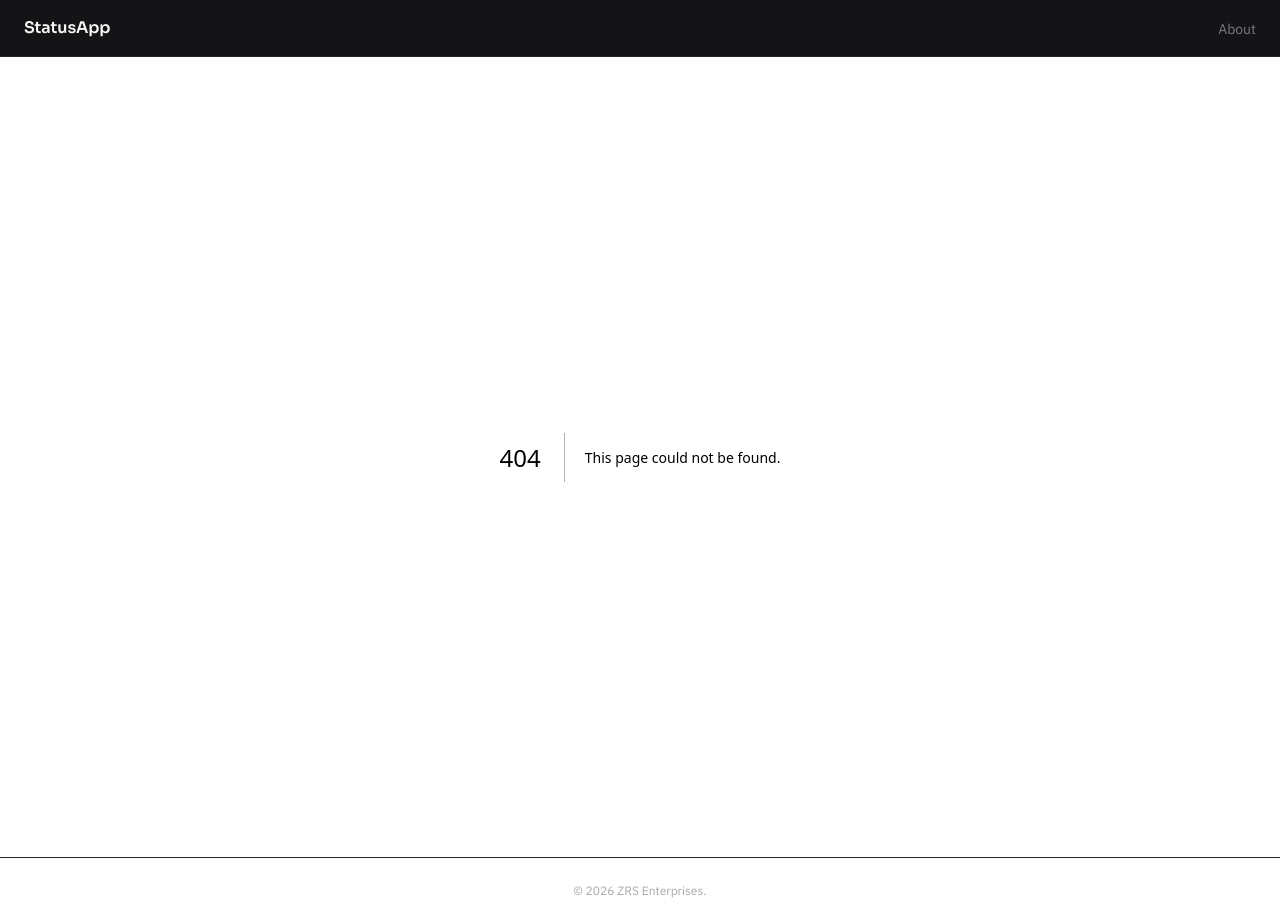
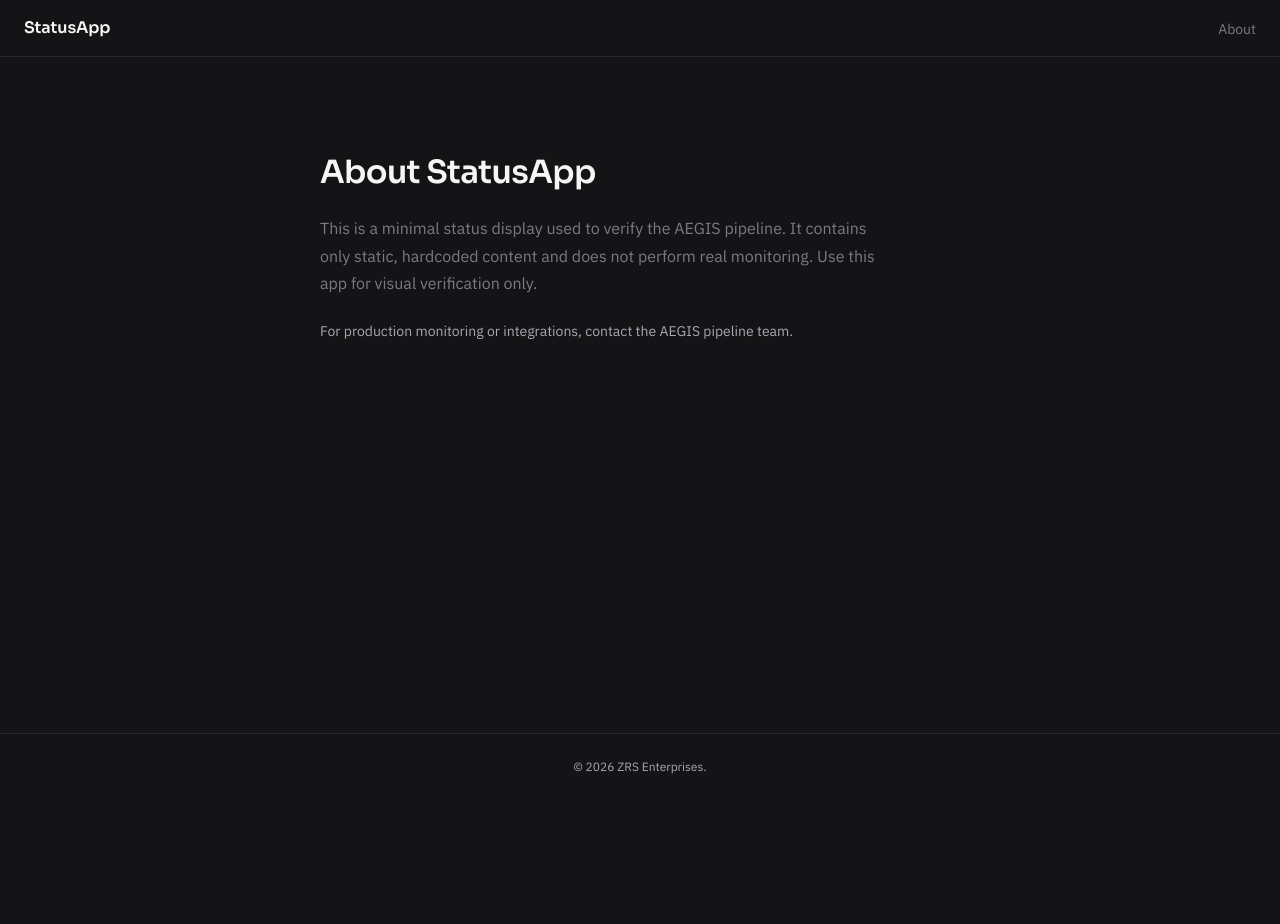
Before and after one commit to AEGIS-OSX/statusapp-pftest-1779646814, a Next.js app: page /about in a window 1280 px wide. Before the commit this address had no page. After the commit the page ends 800 px from the top, so only its background shows below. Built offline with nearby package versions, Linux system fonts and the light colour scheme.

Commit message:
fix: { default: 'StatusApp — System status', template: '%s | StatusApp' }, [worker-coder via sterling, fix-1]

```diff
--- /dev/null
+++ b/app/about/page.tsx
@@ -0,0 +1,28 @@
+import type { Metadata } from "next";
+
+export const metadata: Metadata = {
+  title: "About StatusApp",
+  description:
+    "StatusApp is a minimal, static status display used to verify the AEGIS pipeline. It contains hardcoded content and does not perform real monitoring.",
+};
+
+export default function About() {
+  return (
+    <section className="about-page">
+      <div className="about-content">
+        <h1 className="about-heading">About StatusApp</h1>
+
+        <p className="about-body">
+          This is a minimal status display used to verify the AEGIS pipeline.
+          It contains only static, hardcoded content and does not perform real
+          monitoring. Use this app for visual verification only.
+        </p>
+
+        <p className="about-support">
+          For production monitoring or integrations, contact the AEGIS pipeline
+          team.
+        </p>
+      </div>
+    </section>
+  );
+}
--- a/app/page.tsx
+++ b/app/page.tsx
@@ -1,5 +1,31 @@
-"use client";
+import type { Metadata } from "next";
+
+export const metadata: Metadata = {
+  title: "StatusApp — System status",
+  description:
+    "StatusApp displays a single, instrument-style status panel to verify the AEGIS pipeline. Static content only; not a monitoring service.",
+};
 
 export default function Home() {
-  return <main id="top"></main>;
+  return (
+    <section className="status-page">
+      <div
+        className="status-panel animate-fade-up"
+        role="status"
+        aria-live="polite"
+        aria-label="System status: All Systems Operational"
+      >
+        <div className="status-indicator-row">
+          <span className="status-dot" aria-hidden="true" />
+          <h1 className="status-heading">All Systems Operational</h1>
+        </div>
+
+        <p className="status-timestamp">Last checked: just now</p>
+
+        <span className="sr-only">
+          System status: All Systems Operational. Last checked: just now.
+        </span>
+      </div>
+    </section>
+  );
 }
```
